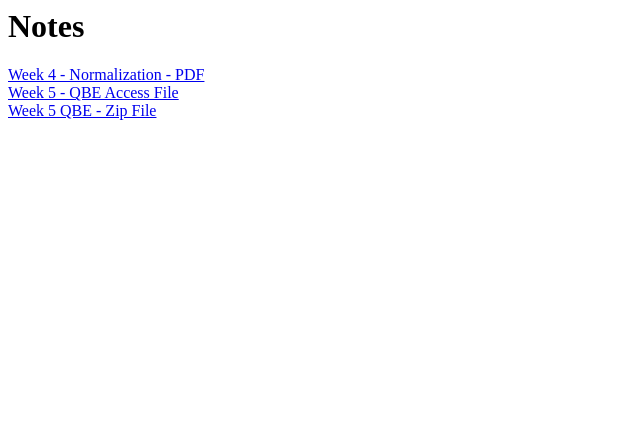
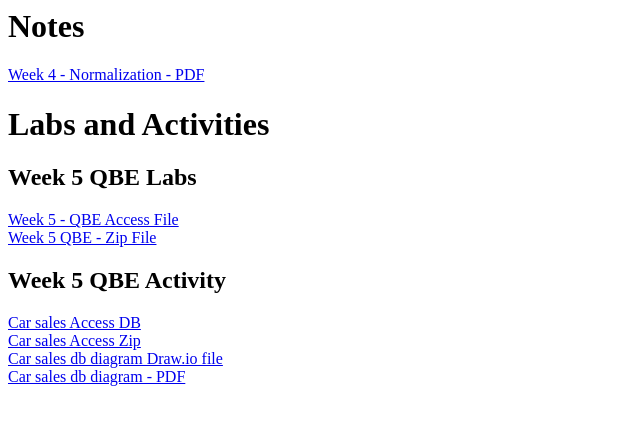
Before and after one commit to rafjohnson/rafjohnson.github.io, a plain HTML site: page index.html in a window 1280 px wide. Shown: the whole page, without its empty margins (0-640 px from the left). Drawn offline with Linux system fonts and the light colour scheme.

Commit message:
add week 1 activity

```diff
--- a/index.html
+++ b/index.html
@@ -1,7 +1,15 @@
 <html>
 <h1>Notes</h1>
 <a href="/PDFs/2024Spring-DB3010-Week4Notes-Normalization.pdf">Week 4 - Normalization - PDF</a> <br />
+
+<h1>Labs and Activities</h1>
+<h2>Week 5 QBE Labs</h2>
 <a href="/shareFiles/Week5_GroupLab.accdb">Week 5 - QBE Access File</a><br />
 <a href="/shareFiles/Week5_GroupLab.zip">Week 5 QBE - Zip File</a><br />
+<h2>Week 5 QBE Activity</h2>
+<a href="/shareFiles/CarSales.accdb">Car sales Access DB</a><br />
+<a href="/shareFiles/CarSales.zip">Car sales Access Zip</a><br />
+<a href="/shareFiles/CarSales.drawio">Car sales db diagram Draw.io file</a><br />
+<a href="/shareFiles/CarSales.pdf">Car sales db diagram - PDF</a><br />
 
 </html>
```
Also changed, not shown: 4 other files.
